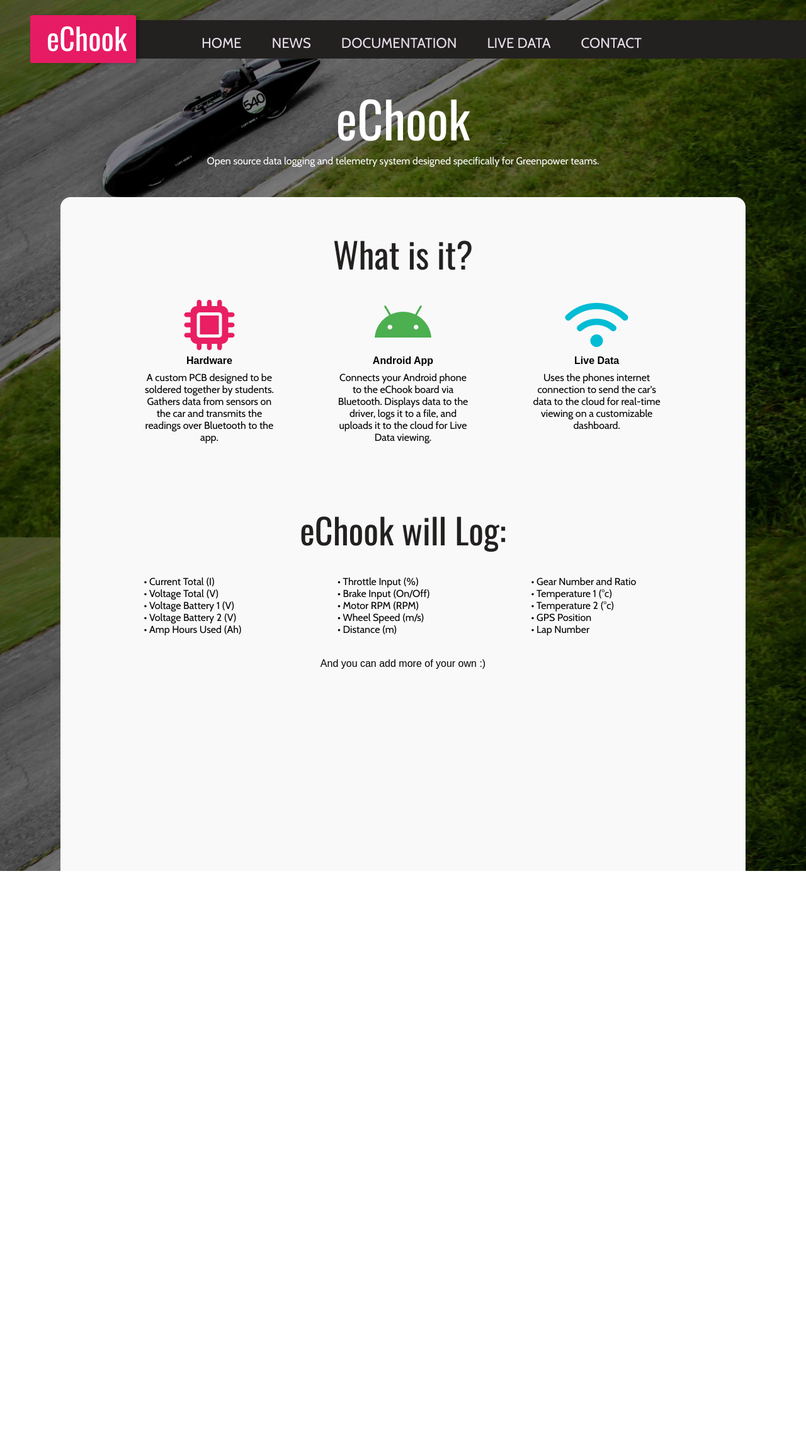
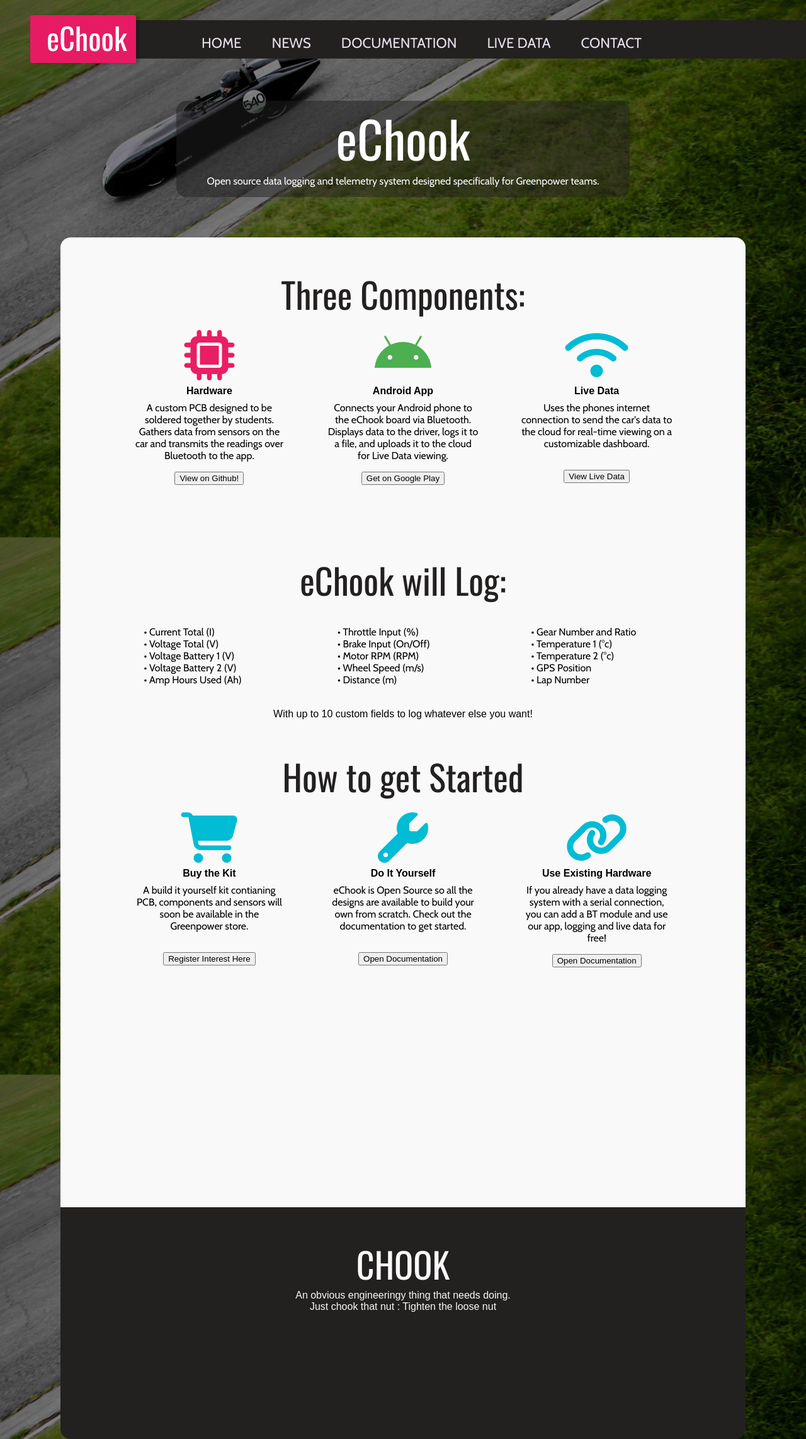
Before and after one commit to GryphonR/eChookWebsite, a plain HTML site: page eChook/index.html in a window 1280 px wide. Shown: the whole page at 63% size. Before the commit the page ends 1383 px from the top, so only its background shows below. Drawn offline with nearby package versions, Linux system fonts and the light colour scheme.

Commit message:
Added further home page content

```diff
--- a/eChook/index.html
+++ b/eChook/index.html
@@ -33,34 +33,40 @@
             </div>
         </div>
 
-        <div id="spacer-div">
+        <div id="spacer-div"></div>
 
-            <div id="title1-light">eChook</div>
+        <div id="intro-background">
+        <div id="title1-light">eChook</div>
         <div class="narrow-content" style="color:#ffffff">Open source data logging and telemetry system designed specifically for Greenpower teams.</div>
+      </div>
 
         <div id="content-background">
-            <div id="title1">What is it?</div>
+            <div id="title1">Three Components:</div>
 
             <div class='container2'>
                 <div class="col1">
                     <i class="fa fa-microchip fa-5x" style="color:#e91e63"></i>
                     <h2>Hardware</h2>
                     <div>A custom PCB designed to be soldered together by students.<br>Gathers data from sensors on the car and transmits the readings over Bluetooth to the app.</div>
+                    <p style="margin-top:1em"> <a href="https://github.com/echook"> <button> View on Github! </button> </a> </p>
                 </div>
                 <div class="col1">
                     <i class="fa fa-android fa-5x" style="color:#4caf50"></i>
                     <h2>Android App</h2>
                     <div>Connects your Android phone to the eChook board via Bluetooth. Displays data to the driver, logs it to a file, and uploads it to the cloud for Live Data viewing.</div>
+                    <p style="margin-top:1em"> <a href="https://play.google.com/store/apps/details?id=com.ben.drivenbluetooth"> <button> Get on Google Play</button> </a> </p>
+                    <div style="height=50em"></div>
                 </div>
                 <div class="col1">
                     <i class="fa fa-wifi fa-5x" style="color:#00bcd4"></i>
                     <h2>Live Data</h2>
                     <div>Uses the phones internet connection to send the car's data to the cloud for real-time viewing on a customizable dashboard.</div>
+                    <p style="margin-top:2em"> <a href="https://freeboard.io/board/081s7W"> <button> View Live Data</button> </a> </p>
                 </div>
                 <span class="stretch"></span>
             </div>
 
-            <div style="height:5em"></div>
+            <div style="height:3em"></div>
 
             <div id="title1">eChook will Log:</div>
 
@@ -76,9 +82,39 @@
                     </div>
                     <span class="stretch"></span>
             </div>
-            <p style="text-align:center"> And you can add more of your own :)</p>
+            <p style="text-align:center"> With up to 10 custom fields to log whatever else you want!</p>
 
+            <div style="height:3em"></div>
+
+            <div id="title1">How to get Started</div>
+
+            <div class='container2'>
+                    <div class="col1">
+                      <i class="fa fa-shopping-cart fa-5x" style="color:#00bcd4"></i>
+                      <h2>Buy the Kit</h2>
+                      <div>A build it yourself kit contianing PCB, components and sensors will soon be available in the Greenpower store.</div>
+                      <p style="margin-top:2em"> <a href="https://goo.gl/forms/jb9IXXHGGKgLV2ti1"> <button> Register Interest Here</button> </a> </p>
+                    </div>
+                    <div class="col1">
+                      <i class="fa fa-wrench fa-5x" style="color:#00bcd4"></i>
+                      <h2>Do It Yourself</h2>
+                      <div>eChook is Open Source so all the designs are available to build your own from scratch. Check out the documentation to get started.</div>
+                      <p style="margin-top:2em"> <a href="https://drive.google.com/open?id=12MMUZwj4w5DUC1TnJMnzvs-AOBMiBQhTdfGyMm6rY0o"> <button> Open Documentation </button> </a> </p>
+                    </div>
+                    <div class="col1">
+                      <i class="fa fa-link fa-5x" style="color:#00bcd4"></i>
+                      <h2>Use Existing Hardware</h2>
+                      <div>If you already have a data logging system with a serial connection, you can add a BT module and use our app, logging and live data for free!</div>
+                      <p style="margin-top:1em"> <a href="https://drive.google.com/open?id=12MMUZwj4w5DUC1TnJMnzvs-AOBMiBQhTdfGyMm6rY0o"> <button> Open Documentation </button> </a> </p>
+                    </div>
+                    <span class="stretch"></span>
+            </div>
 
         </div>
+        <div id="footer-background">
+          <p> <span style="font: 3.5em 'Oswald', sans-serif"> CHOOK </span> <br> An obvious engineeringy thing that needs doing. <br>Just chook that nut : Tighten the loose nut </p>
+
+        </div>
+
     </body>
 </html>
--- a/eChook/sass/screen.scss
+++ b/eChook/sass/screen.scss
@@ -123,7 +123,8 @@
   background: #E71B64;
   width:3.5em;
   text-align: right;
-  padding-right: 0.3em;
+  padding-right: 0.1em;
+  padding-left: 0.5em;
   margin-left: 1em;
   margin-top: 0.5em;
   padding-top: -0.2em;
@@ -132,7 +133,7 @@
   color: #FFFFFF;
   font: 3.5em 'Oswald', sans-serif;
   text-rendering: optimizelegibility;
-  box-shadow:0.1em 0 0.1em 0 rgba(0, 0, 0, .2);
+  box-shadow:0em 0.1em 0.1em 0 rgba(0, 0, 0, .2);
   vertical-align: top;
   display: inline-block;
   *display: inline;
@@ -141,6 +142,12 @@
   border-top-left-radius: 3px;
   border-top-right-radius: 3px;
   border-bottom-left-radius: 3px;
+
+  -webkit-transition: all 0.3;
+  -moz-transition: all 0.3;
+  -ms-transition: all 0.3;
+  -o-transition: all 0.3;
+  transition: all 0.3;
 
 }
 
@@ -158,11 +165,27 @@
   *display: inline;
   zoom: 1;
   flex-grow: 1;
+
+  -webkit-transition: all 0.3;
+  -moz-transition: all 0.3;
+  -ms-transition: all 0.3;
+  -o-transition: all 0.3;
+  transition: all 0.3;
 }
 
 #spacer-div{
-  padding-top: 8em;
-  height: 23em;
+  height: 10em;
+}
+
+#intro-background{
+  background: rgba(35, 32, 32, 0.5);
+  color: #f9f9f9;
+
+  border-radius: 1em 1em 1em 1em;
+  width: 45em;
+  margin-left: auto;
+  margin-right: auto;
+  margin-bottom: 4em;
 }
 
 nav[role="full-horizontal"] {
@@ -290,6 +313,42 @@
   }
 }
 
+#footer-background{
+
+  background: #232020;
+  width: 85%;
+  height:20em;
+  margin-bottom:3em;
+  color: #f9f9f9;
+
+  /*margin-top: 10em;*/
+  margin-left: auto;
+  margin-right: auto;
+  border-bottom-left-radius: 1em;
+  border-bottom-right-radius: 1em;
+
+  text-align: center;
+  align-content: center;
+  padding-top: 3em;
+  padding-left: 3em;
+  padding-right: 3em;
+  padding-bottom: 20em;
+
+
+
+
+  overflow:auto;
+
+  font: 'Cabin', sans-serif;
+
+  @media screen and (max-width: 500px) {
+    padding-left: 1em;
+    padding-right: 1em;
+
+
+  }
+}
+
 
 
 #title1{
@@ -310,7 +369,8 @@
   max-width: 80em;
   margin-left: auto;
   margin-right: auto;
-  margin-bottom: 3em;
+  margin-bottom: 0em;
+  padding-bottom: 1em;
   font-family: 'Cabin', sans-serif;
 }
 
@@ -329,9 +389,10 @@
   margin-top: 1em;
   margin-left:2em;
   margin-right:2em;
-  padding: 1em;
 
-  height: 15em;
+  padding: 1em auto 1em auto;
+
+  height: 18em;
 
 
   vertical-align: top;
--- a/eChook/scripts/script.js
+++ b/eChook/scripts/script.js
@@ -1,6 +1,8 @@
+var distanceY;
+
 function init() {
     window.addEventListener('scroll', function(e){
-        var distanceY = window.pageYOffset || document.documentElement.scrollTop,
+            distanceY = window.pageYOffset || document.documentElement.scrollTop,
             shrinkOn = 50,
             headerbar = document.querySelector("#nav-menu");
             headerlogo = document.querySelector("#logo");
@@ -24,4 +26,13 @@
 
 $(window).resize(function() {
   windowsize = $(window).width();
+  if(windowsize<900)
+  {
+    if (classie.has(headerlogo,"topLogo")) {
+        classie.remove(headerlogo,"topLogo");
+    }
+    if (classie.has(headerbar,"topNav")) {
+        classie.remove(headerbar,"topNav");
+    }
+  }
 });
```
Also changed, not shown: eChook/stylesheets/screen.css, 1 other file.
